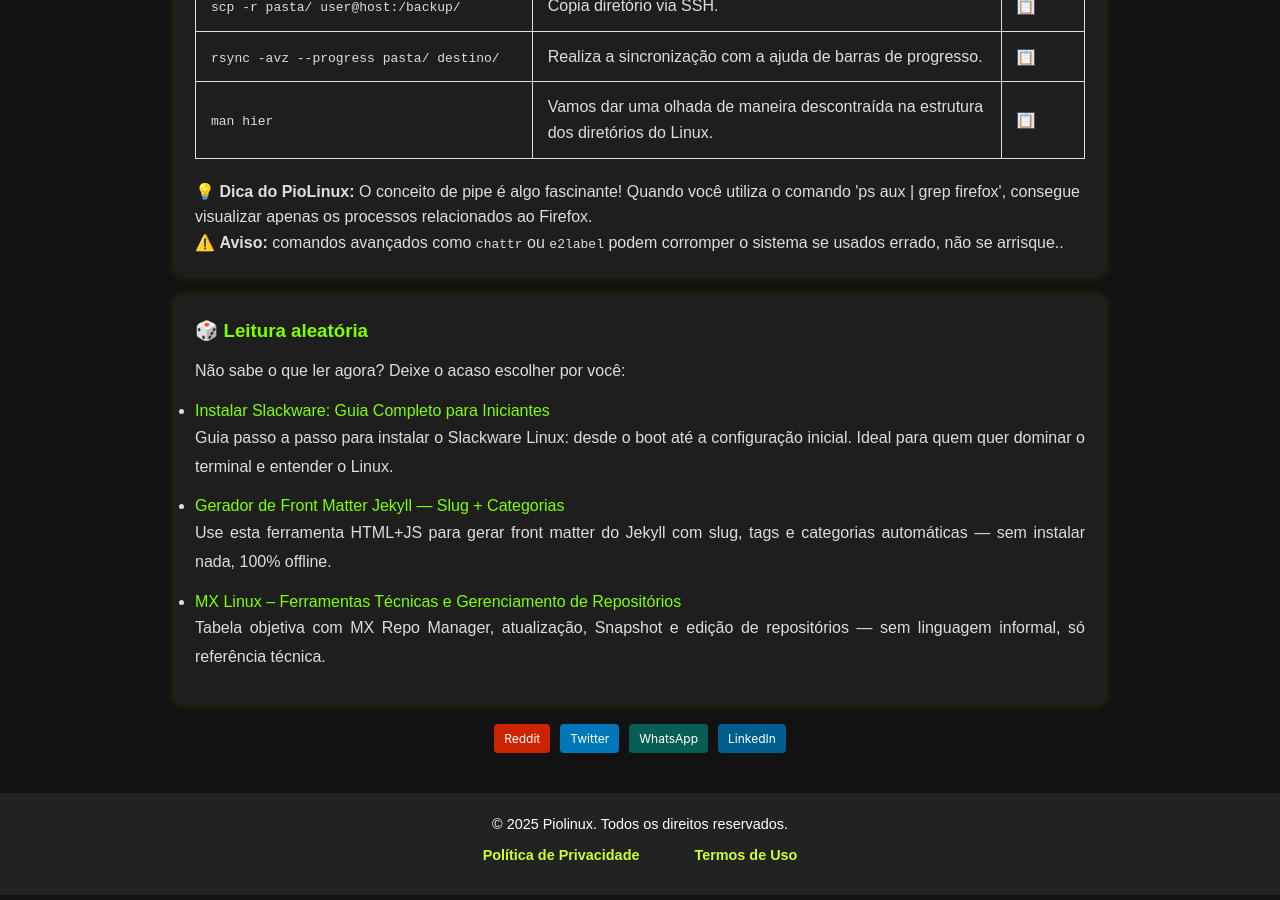
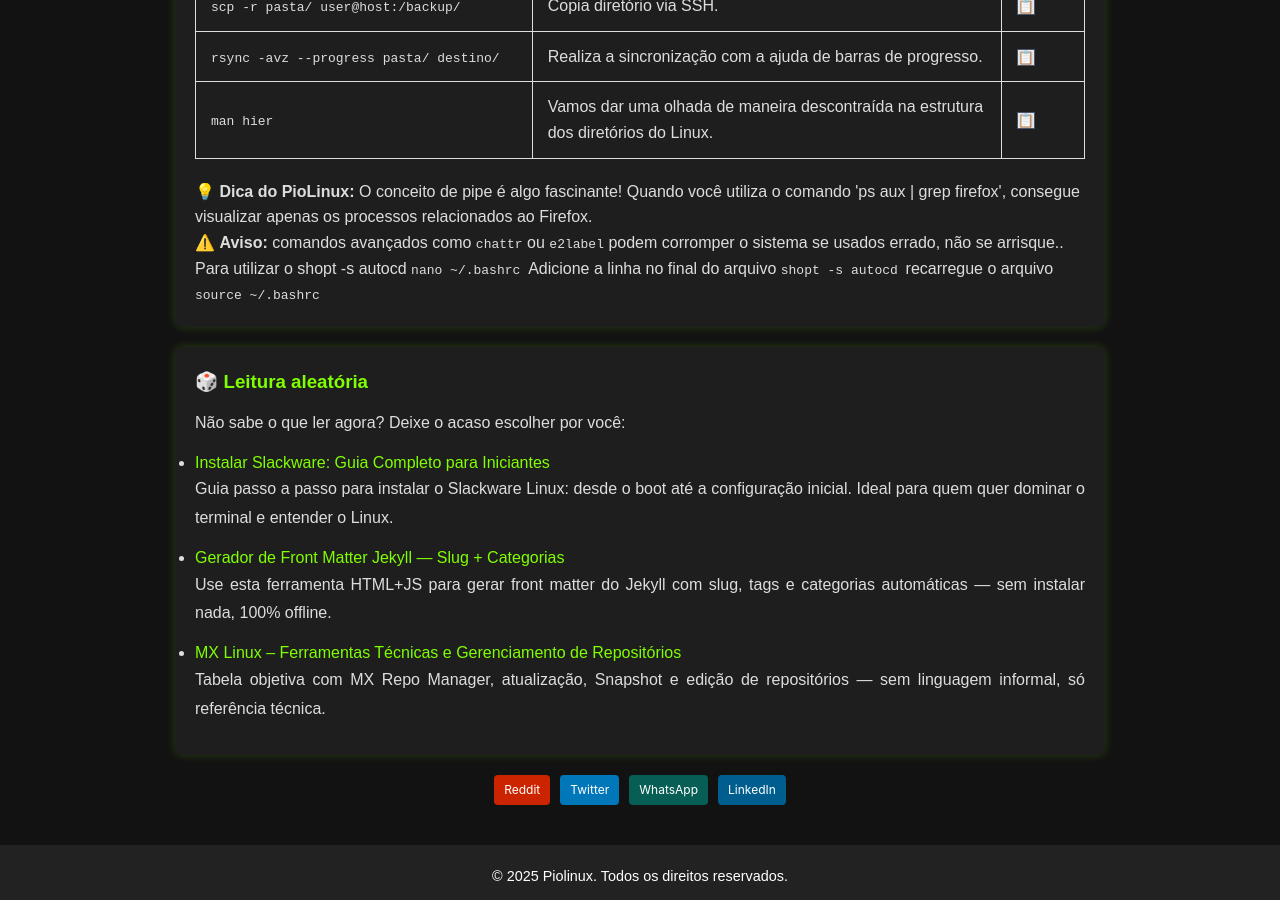
Before and after one commit to Piolinux/piolinux-site, a Jekyll site: the page built from _pages/_comandos/comandos-avancados-e-dicas.md, in a window 1280 px wide and 900 px high, scrolled down 1277 px. Built offline with Jekyll 4.4.1, drawn with Linux system fonts in a browser that asks for light colours.

Commit message:
Update comandos-avancados-e-dicas.md

```diff
--- a/_pages/_comandos/comandos-avancados-e-dicas.md
+++ b/_pages/_comandos/comandos-avancados-e-dicas.md
@@ -145,6 +145,9 @@ function filtrarLinhas(termo) {
 </div>
 <div class="aviso-final">
   ⚠️ <strong>Aviso:</strong> comandos avançados como <code>chattr</code> ou <code>e2label</code> podem corromper o sistema se usados errado, não se arrisque..
+
+<div>Para utilizar o shopt -s autocd  <code>nano ~/.bashrc </code>  Adicione a linha no final do arquivo  <code> shopt -s autocd </code> recarregue o arquivo <code>source ~/.bashrc</code></div>
+
 </div>
 
 
```
